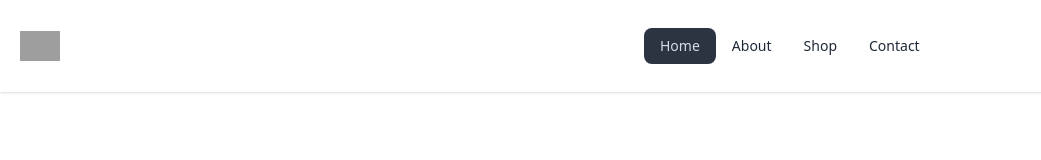
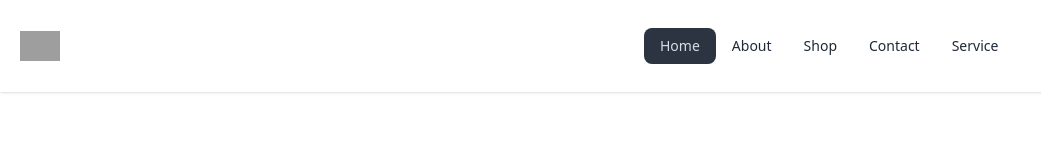
Before and after one commit to minhazapon/Apon-Router-store--react.js-project, a React (Vite) app: page / in a window 1280 px wide. Shown: the top 160 px of the page, without its empty margins (0-1041 px from the left). Built offline with nearby package versions, Linux system fonts and the light colour scheme; grey boxes are pictures that could not be loaded.

Commit message:
added file

```diff
--- a/src/Nav.jsx
+++ b/src/Nav.jsx
@@ -1,5 +1,4 @@
 import { NavLink } from "react-router-dom"
-
 
 function Nav() {
 
@@ -8,6 +7,7 @@ function Nav() {
         <li><NavLink to='/about'>About</NavLink></li>
         <li><NavLink to='/shop'>Shop</NavLink></li>
         <li><NavLink to='/contact'>Contact</NavLink></li>
+        <li><NavLink to='/service'>Service</NavLink></li>
     </>
 
     return (
--- /dev/null
+++ b/src/components/Service.jsx
@@ -0,0 +1,11 @@
+
+
+function Service() {
+    return (
+        <div>
+
+        </div>
+    )
+}
+
+export default Service
```
